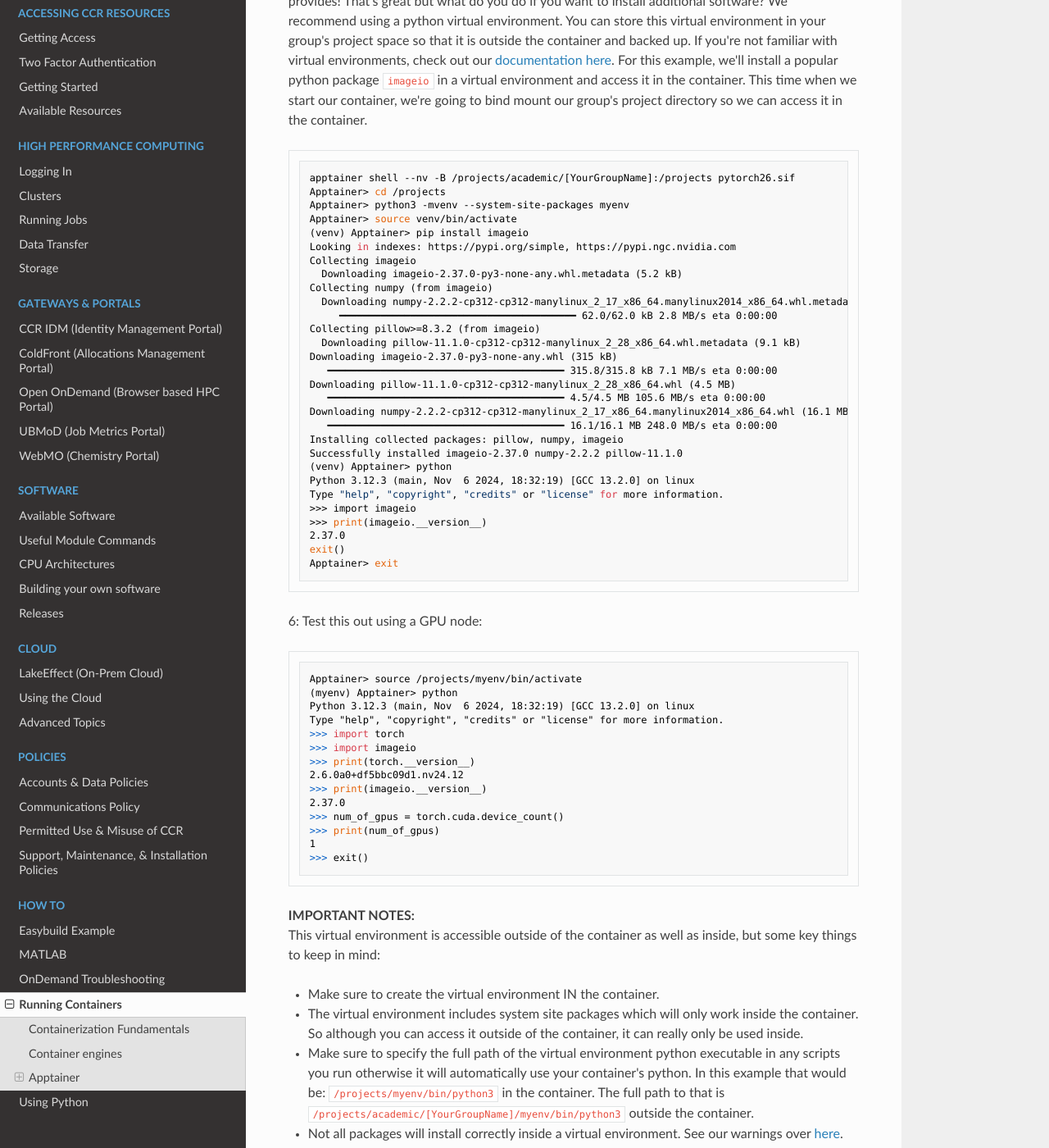
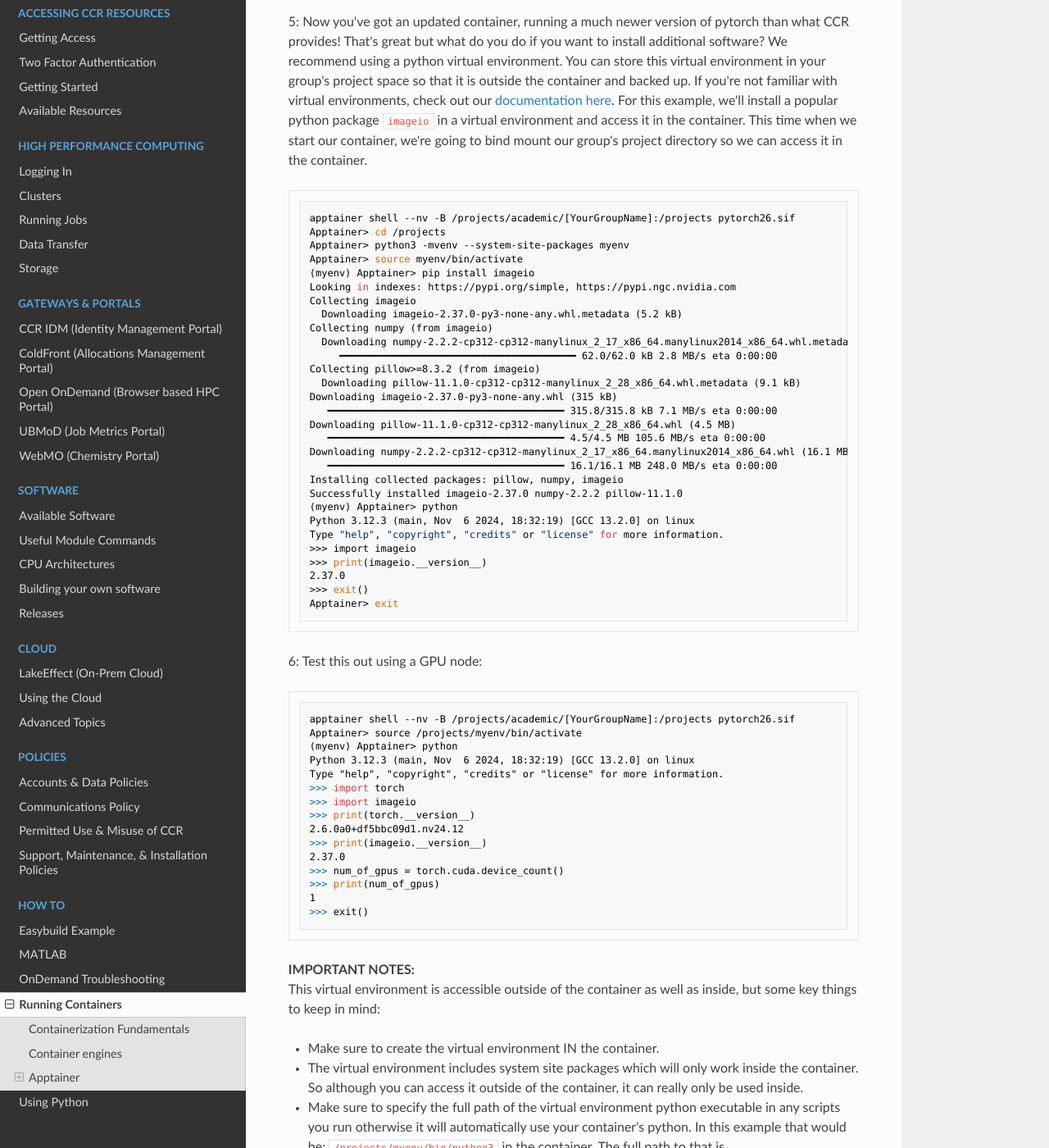
Before and after one commit to ubccr/ccrdocs, an MkDocs documentation site: the page built from pages/howto/containerization.md, in a window 1280 px wide and 1400 px high, scrolled down 7740 px. Shown: the whole window at 82% size. Built offline with MkDocs 1.6.1, drawn with Linux system fonts in a browser that asks for light colours; nearby versions of some CDN libraries; some of the changed text lies outside the part shown.

Commit message:
updates as requested in Tony's review

````diff
--- a/pages/howto/containerization.md
+++ b/pages/howto/containerization.md
@@ -31,7 +31,7 @@ Images generated by Apptainer can be _large_. It is common for containers to exc
 export APPTAINER_CACHEDIR=/projects/academic/[YourGroupName]/[CCRusername]/cache
 ```
 
-Alternatively, you can set the cache directory to your job's Slurm temporary directory which gets set to `/scratch/$JOBID` and is automatically deleted when your job ends.
+Alternatively, you can set the cache directory to your job's Slurm temporary directory which gets set to `/scratch/$JOBID` and is automatically deleted when your job ends.  This may result in faster container downloads but if your group is using the same container for multiple builds, you'll want to use your shared project directory for the `APPTAINER_CACHE` location as shown above.
 
 ```
 export APPTAINER_CACHEDIR=$SLURMTMPDIR
@@ -227,8 +227,8 @@ exit
 apptainer shell --nv -B /projects/academic/[YourGroupName]:/projects pytorch26.sif
 Apptainer> cd /projects
 Apptainer> python3 -mvenv --system-site-packages myenv
-Apptainer> source venv/bin/activate
-(venv) Apptainer> pip install imageio
+Apptainer> source myenv/bin/activate
+(myenv) Apptainer> pip install imageio
 Looking in indexes: https://pypi.org/simple, https://pypi.ngc.nvidia.com
 Collecting imageio
   Downloading imageio-2.37.0-py3-none-any.whl.metadata (5.2 kB)
@@ -245,19 +245,20 @@ Downloading numpy-2.2.2-cp312-cp312-manylinux_2_17_x86_64.manylinux2014_x86_64.w
    ━━━━━━━━━━━━━━━━━━━━━━━━━━━━━━━━━━━━━━━━ 16.1/16.1 MB 248.0 MB/s eta 0:00:00
 Installing collected packages: pillow, numpy, imageio
 Successfully installed imageio-2.37.0 numpy-2.2.2 pillow-11.1.0
-(venv) Apptainer> python
+(myenv) Apptainer> python
 Python 3.12.3 (main, Nov  6 2024, 18:32:19) [GCC 13.2.0] on linux
 Type "help", "copyright", "credits" or "license" for more information.
 >>> import imageio
 >>> print(imageio.__version__)
 2.37.0
-exit()
+>>> exit()
 Apptainer> exit
 ```
 
 6: Test this out using a GPU node:
 
 ```
+apptainer shell --nv -B /projects/academic/[YourGroupName]:/projects pytorch26.sif
 Apptainer> source /projects/myenv/bin/activate
 (myenv) Apptainer> python
 Python 3.12.3 (main, Nov  6 2024, 18:32:19) [GCC 13.2.0] on linux
````
Also changed, not shown: other parts of pages/howto/containerization.md (+1 -1 lines).
